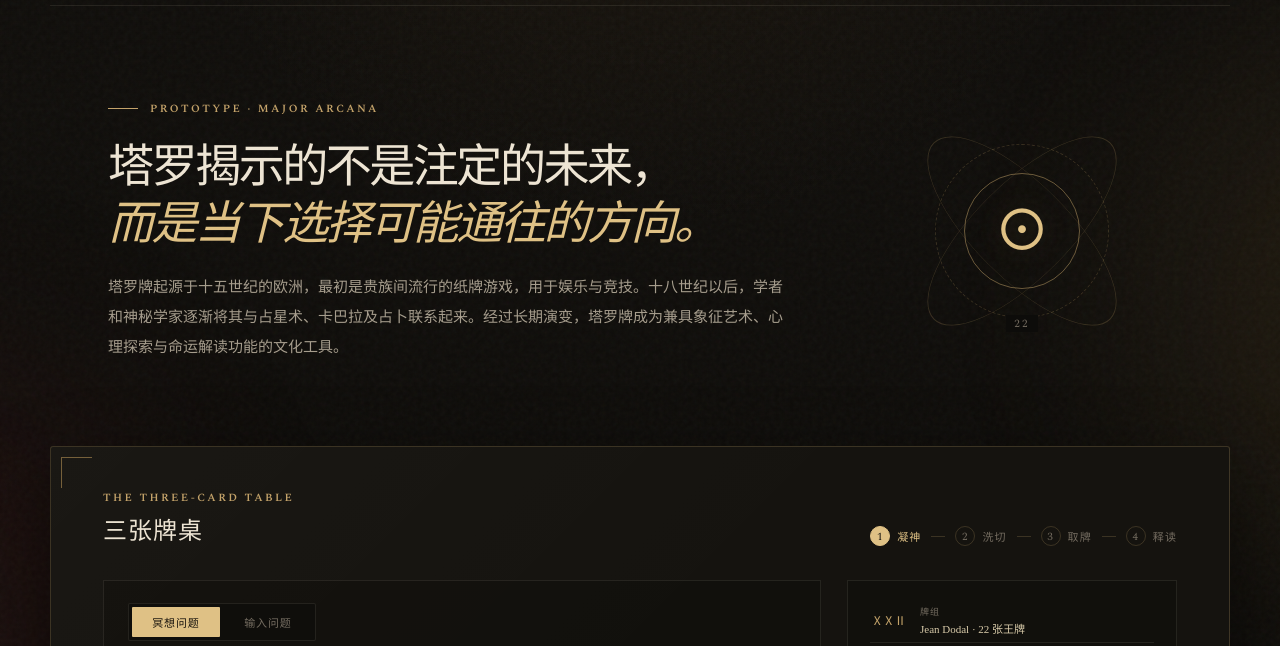
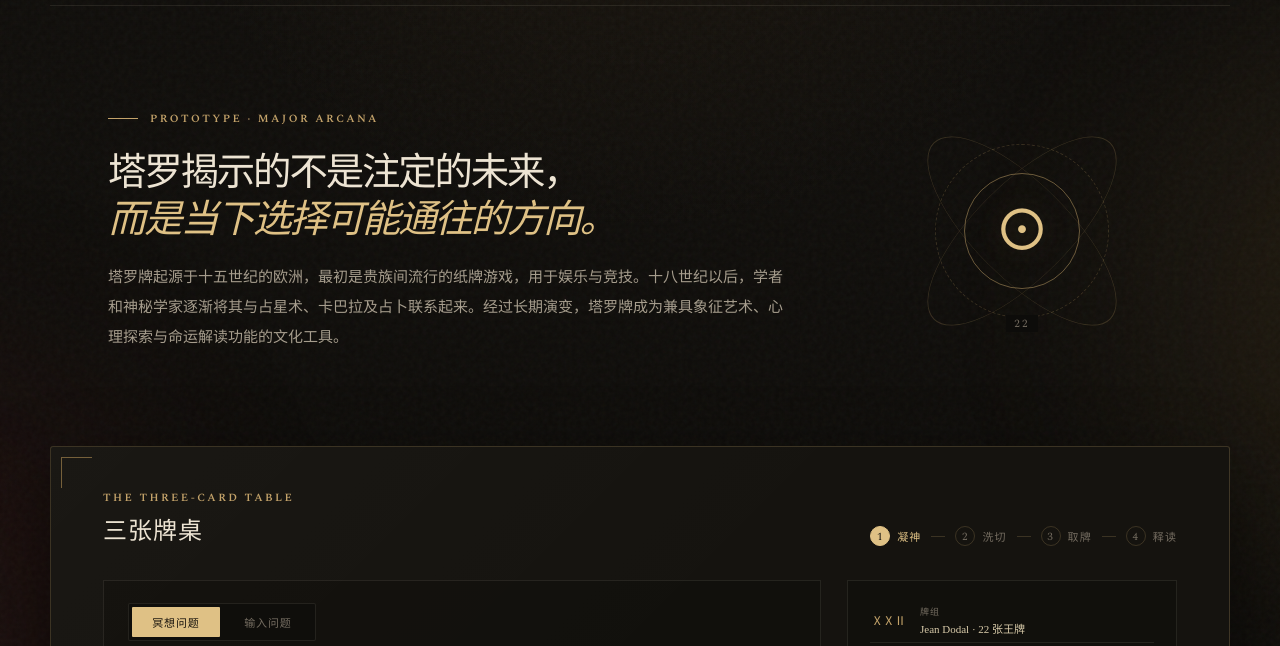
Before and after one commit to Old-Paper/mysterium-tarot, a plain HTML site: page index.html in a window 1280 px wide. Shown: the part 88-734 px from the top of the page. Drawn offline with nearby package versions, Linux system fonts and the light colour scheme.

Commit message:
Fit hero statement on two lines

```diff
--- a/styles.css
+++ b/styles.css
@@ -223,7 +223,7 @@ footer {
 }
 
 .hero h1.hero-statement {
-  font-size: clamp(34px, 3.6vw, 48px);
+  font-size: clamp(32px, 3vw, 42px);
   letter-spacing: -0.055em;
 }
 
```
